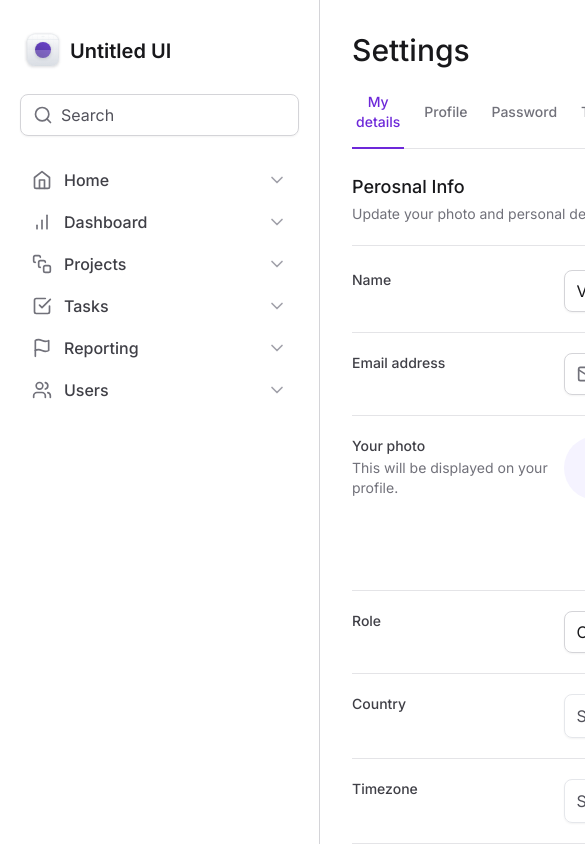
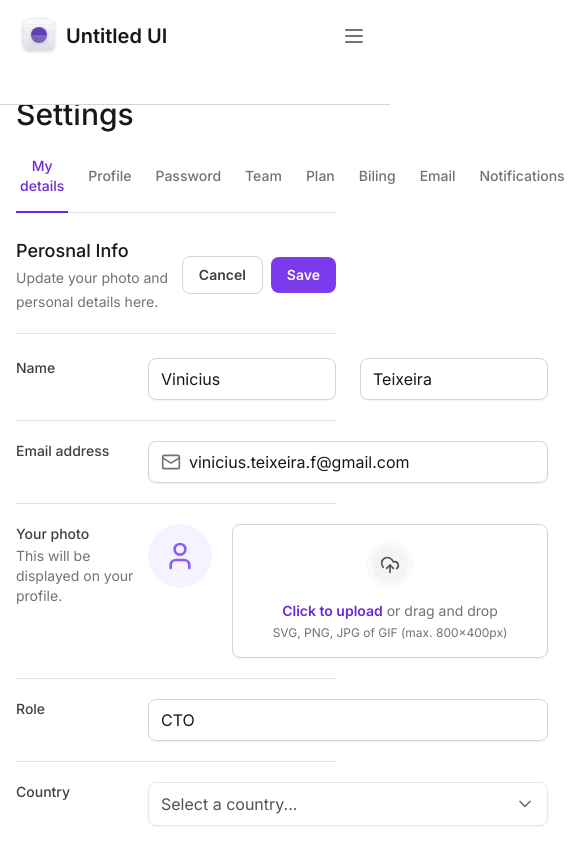
Before and after one commit to tex008/tailwindCSS-studies, a Next.js app: page / in a window 390 px wide. Shown: the top 844 px of the page, 585 px wide, since content can reach past the window. Built offline with nearby package versions, Linux system fonts and the light colour scheme.

Commit message:
apply side bar responsiveness

```diff
--- a/package.json
+++ b/package.json
@@ -10,6 +10,7 @@
   },
   "dependencies": {
     "@formkit/auto-animate": "^0.8.1",
+    "@radix-ui/react-collapsible": "^1.0.3",
     "@radix-ui/react-select": "^2.0.0",
     "@radix-ui/react-tabs": "^1.0.4",
     "framer-motion": "^10.17.9",
--- a/src/app/layout.tsx
+++ b/src/app/layout.tsx
@@ -19,7 +19,9 @@ export default function RootLayout({
       <body className={inter.className}>
         <div className="grid min-h-screen grid-cols-app">
           <SideBar />
-          <main className="px-8 pb-12 pt-8">{children}</main>
+          <main className=":pt-8 px-4 pb-12 pt-24 lg:col-start-2 lg:px-8">
+            {children}
+          </main>
         </div>
       </body>
     </html>
--- a/src/components/SideBar/MainNavigation/index.tsx
+++ b/src/components/SideBar/MainNavigation/index.tsx
@@ -10,13 +10,13 @@ import NavItem from './navItem'
 
 export default function MainNavigation() {
   return (
-    <nav className="space-y-0.5">
+    <>
       <NavItem title="Home" icon={Home} />
       <NavItem title="Dashboard" icon={BarChart} />
       <NavItem title="Projects" icon={SquareStack} />
       <NavItem title="Tasks" icon={CheckSquare} />
       <NavItem title="Reporting" icon={Flag} />
       <NavItem title="Users" icon={Users} />
-    </nav>
+    </>
   )
 }
--- a/src/components/SideBar/index.tsx
+++ b/src/components/SideBar/index.tsx
@@ -1,5 +1,9 @@
-import { Cog, LifeBuoy, Search } from 'lucide-react'
+'use client'
+
+import * as Collapsible from '@radix-ui/react-collapsible'
+import { Cog, LifeBuoy, Menu, Search } from 'lucide-react'
 import * as Input from '../Form/input'
+import { Button } from '../button'
 import MainNavigation from './MainNavigation'
 import NavItem from './MainNavigation/navItem'
 import Logo from './logo'
@@ -8,9 +12,20 @@ import UsedSpaceWidget from './usedSpaceWidget'
 
 export default function SideBar() {
   return (
-    <aside className="flex flex-col gap-6 border-r border-zinc-300  px-5 py-8 pb-12">
+    <Collapsible.Root className="fixed left-0 right-0 top-0 z-20 flex flex-col gap-6  border-b  border-zinc-300 bg-white   p-4 pb-12 data-[state=open]:bottom-0 data-[state=open]:h-screen lg:right-auto lg:w-80 lg:border-r lg:px-5 lg:py-8 lg:data-[state=closed]:bottom-0">
+      <div className="flex items-center justify-between lg:data-[state=closed]:h-screen">
         <Logo />
+        <Collapsible.Trigger asChild className="lg:hidden">
+          <Button variant="ghost">
+            <Menu className="h-6 w-6" />
+          </Button>
+        </Collapsible.Trigger>
+      </div>
 
+      <Collapsible.Content
+        forceMount
+        className="flex flex-col gap-6 data-[state=closed]:hidden lg:data-[state=closed]:flex"
+      >
         <Input.Root>
           <Input.Prefix>
             <Search className="h5- w-5 text-zinc-500" />
@@ -18,7 +33,9 @@ export default function SideBar() {
           <Input.Control placeholder="Search" />
         </Input.Root>
 
+        <nav className="space-y-0.5">
           <MainNavigation />
+        </nav>
 
         <div className="mt-auto flex flex-col gap-6">
           <nav className="space-y-0.5">
@@ -31,6 +48,7 @@ export default function SideBar() {
           <div className="h-px bg-zinc-200"></div>
           <Profile />
         </div>
-    </aside>
+      </Collapsible.Content>
+    </Collapsible.Root>
   )
 }
```
Also changed, not shown: 1 other file (tests, documents, lock files or other folders). Lines whose indentation alone changed are shown as unchanged.
